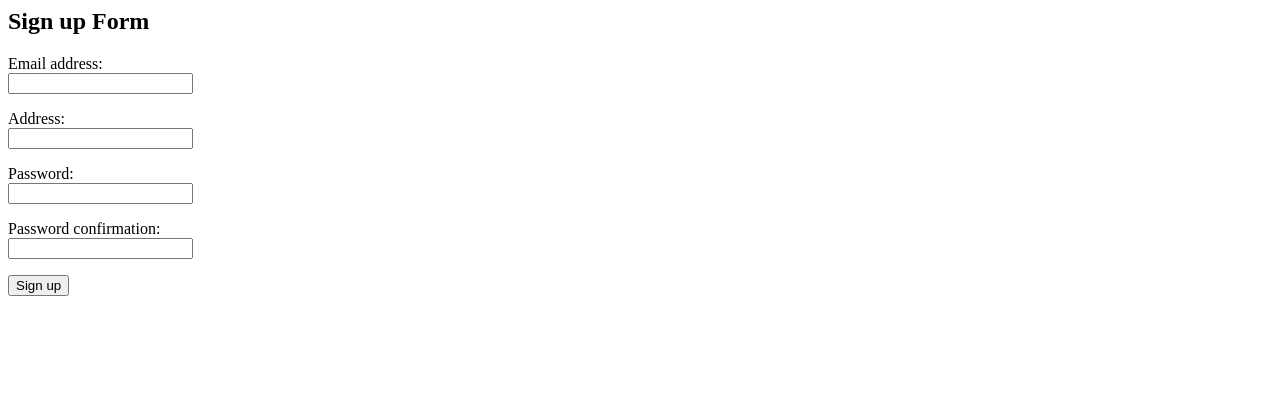
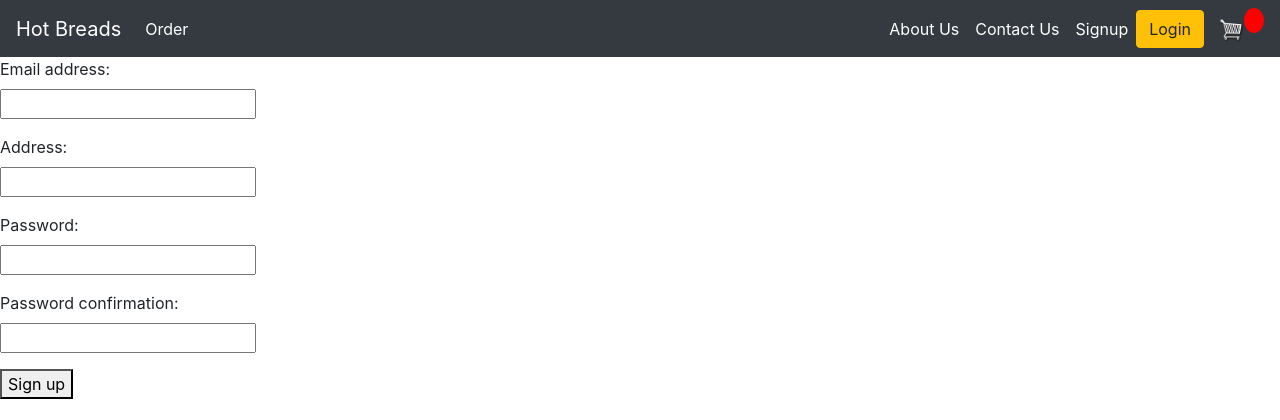
Before and after one commit to SSVVHackathon/Square-Small-Business-Hackathon, a Django app: page /signup/ in a window 1280 px wide. Shown: the top 420 px of the page. Run offline with Django 3.2, Linux system fonts and the light colour scheme; some libraries are stand-ins or nearby versions.

Commit message:
ekgrhref

```diff
--- a/squarehackathon/main/urls.py
+++ b/squarehackathon/main/urls.py
@@ -12,4 +12,5 @@
     path('order', order, name="order"),
     path('update_item/', updateItem, name="update_item"),
 	path('process_order/', processOrder, name="process_order"),
+    path('cart/', cart, name="cart")
 ]
--- a/squarehackathon/templates/base.html
+++ b/squarehackathon/templates/base.html
@@ -169,35 +169,6 @@
 </head>
 
 <body>
-    <!-- <nav class="navbar navbar-expand-lg navbar-light bg-light">
-        <a class="navbar-brand" href="{% url 'home' %}">Hot Breads</a>
-        <button class="navbar-toggler" type="button" data-toggle="collapse" data-target="#navbarNav"
-            aria-controls="navbarNav" aria-expanded="false" aria-label="Toggle navigation">
-            <span class="navbar-toggler-icon"></span>
-        </button>
-        <div class="collapse navbar-collapse" id="navbarNav">
-            <ul class="navbar-nav">
-                <li class="nav-item active">
-                    <a class="nav-link" href="#">Order</a>
-                </li>
-                <li class="nav-item active">
-                    <a class="nav-link" href="#">About Us</a>
-                </li>
-                {% if user.is_authenticated %}
-                <li class="nav-item active">
-                    <a class="nav-link" href="{% url 'logout' %}">Logout</a>
-                </li>
-                {% else %}
-                <li class="nav-item active">
-                    <a class="nav-link" href="{% url 'signup' %}">Register</a>
-                </li>
-                <li class="nav-item active">
-                    <a class="nav-link" href="{% url 'login'%}">Login</a>
-                </li>
-                {% endif %}
-
-            </ul>
-        </div> -->
         <nav class="navbar navbar-expand-lg navbar-dark bg-dark">
             <a class="navbar-brand" href="{% url 'order' %}">Hot Breads</a>
             <button class="navbar-toggler" type="button" data-toggle="collapse" data-target="#navbarSupportedContent" aria-controls="navbarSupportedContent" aria-expanded="false" aria-label="Toggle navigation">
@@ -220,9 +191,14 @@
                         <a class="nav-link" href="#">Contact Us<span class="sr-only">(current)</span></a>
                     </li>
                 </ul>
+                <ul class="navbar-nav">
+                    <li class="nav-item active">
+                        <a class="nav-link" href="{% url 'signup' %}">Signup<span class="sr-only">(current)</span></a>
+                    </li>
+                </ul>
                 <div class="form-inline my-2 my-lg-0">
-                    <a href="#"class="btn btn-warning">Login</a>
-                    <a href="#">
+                    <a href="{% url 'login' %}"class="btn btn-warning">Login</a>
+                    <a href="{% url 'cart' %}">
                         <img  id="cart-icon" src="{% static 'images/cart.png' %}">
                     </a>
                     <p id="cart-total">{{cartItems}}</p>
@@ -233,4 +209,5 @@
     </nav>
     {% block body %}
     {% endblock body %}
+    <script type="text/javascript" src="{% static 'js/cart.js' %}"></script>
 </body>
--- a/squarehackathon/templates/registration/login.html
+++ b/squarehackathon/templates/registration/login.html
@@ -1,9 +1,4 @@
 {% extends 'base.html'%}
-
-{% block content%}
-<h1>LOGIN</h1>
-{% endblock %}
-
 {% block body %}
 {% if user.is_authenticated %}
  <p>You are already logged in <a href="/">Home</a></p>
--- a/squarehackathon/templates/signup.html
+++ b/squarehackathon/templates/signup.html
@@ -1,4 +1,5 @@
-<h2>Sign up Form</h2>
+{% extends 'base.html' %}
+{% block body %}
 <form method="post">
   {% csrf_token %}
   {% for field in form %}
@@ -15,3 +16,4 @@
   {% endfor %}
   <button type="submit">Sign up</button>
 </form>
+{% endblock %}
```
Also changed, not shown: squarehackathon/templates/cart.html (+4 -4 lines), squarehackathon/static/js/cart.js (renamed from squarehackathon/templates/cart.js).
